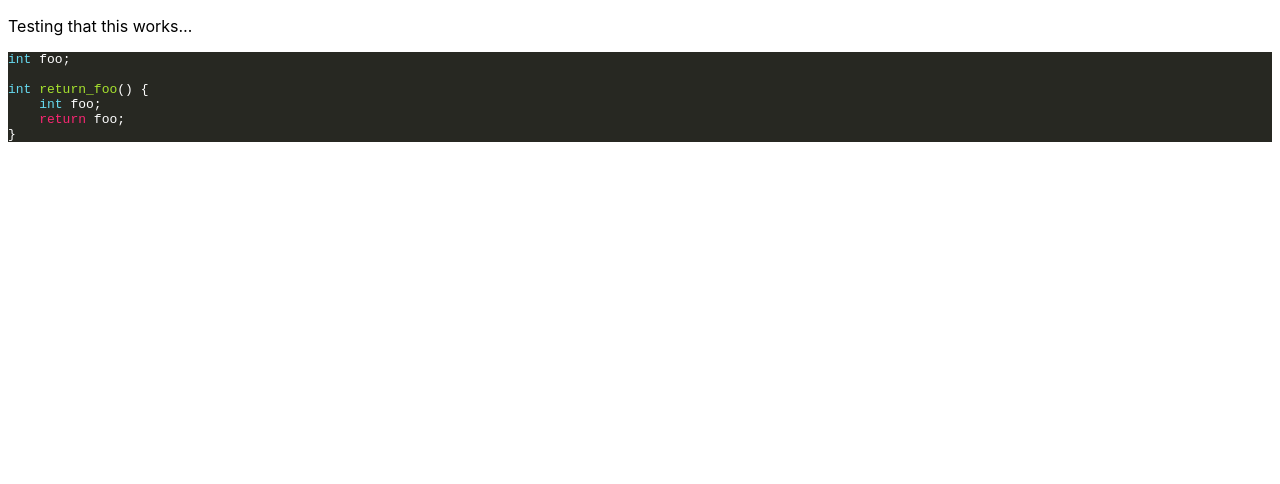
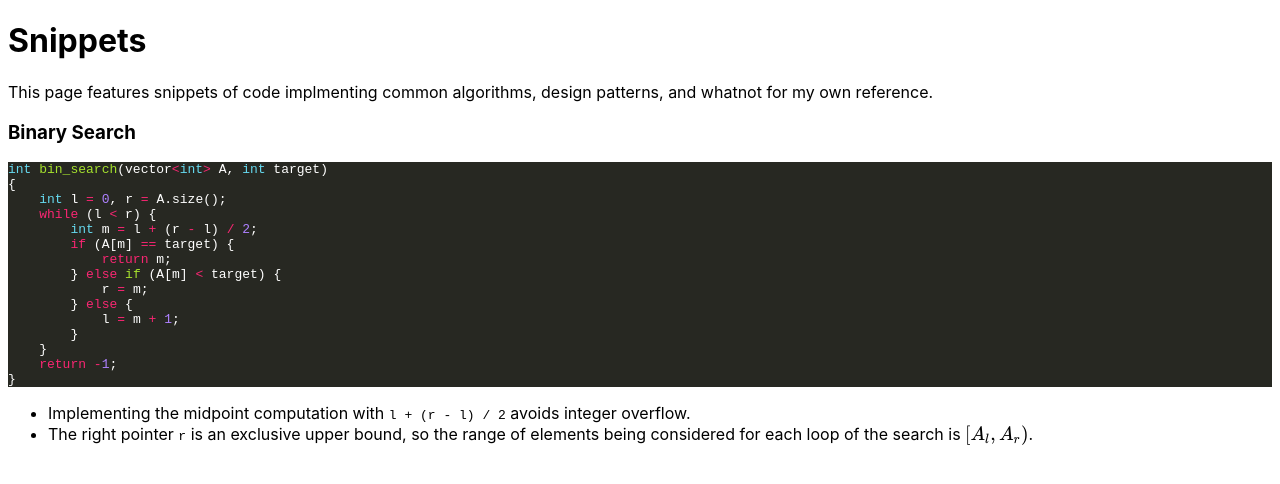
Before and after one commit to notkevin12/site, a Jekyll site: the page built from snippets.md, in a window 1280 px wide. Shown: the top 484 px of the page. Built offline with Jekyll 4.4.1, drawn with Linux system fonts in a browser that asks for light colours; nearby versions of some CDN libraries; our own code applies the rules of GitHub Pages for plain Markdown files.

Commit message:
snippets

````diff
--- a/_config.yml
+++ b/_config.yml
@@ -1,3 +1,6 @@
 url: "notkevin12.github.io" # the base hostname & protocol for your site, e.g. http://example.com
 baseurl: "/site" # the subpath of your site, e.g. /blog
 title: "Kevin's site" # the name of your site, e.g. ACME Corp.
+markdown: kramdown
+kramdown:
+  math_engine: katex
--- a/_layouts/default.html
+++ b/_layouts/default.html
@@ -6,6 +6,19 @@
     <title>{{ site.title }}</title>
     <link rel="stylesheet" href="{{ "/assets/css/main.css" | relative_url }}">
     <link rel="stylesheet" href="{{ "/assets/css/syntax.css" | relative_url }}">
+    {% if page.katex %}
+    <!--KaTeX-->
+    <link rel="stylesheet" href="https://cdn.jsdelivr.net/npm/katex@0.12.0/dist/katex.min.css" integrity="sha384-AfEj0r4/OFrOo5t7NnNe46zW/tFgW6x/bCJG8FqQCEo3+Aro6EYUG4+cU+KJWu/X" crossorigin="anonymous">
+    <script defer src="https://cdn.jsdelivr.net/npm/katex@0.12.0/dist/katex.min.js" integrity="sha384-g7c+Jr9ZivxKLnZTDUhnkOnsh30B4H0rpLUpJ4jAIKs4fnJI+sEnkvrMWph2EDg4" crossorigin="anonymous"></script>
+    <script defer src="https://cdn.jsdelivr.net/npm/katex@0.12.0/dist/contrib/auto-render.min.js" integrity="sha384-mll67QQFJfxn0IYznZYonOWZ644AWYC+Pt2cHqMaRhXVrursRwvLnLaebdGIlYNa" crossorigin="anonymous"></script>
+    <script>
+      document.addEventListener("DOMContentLoaded", function() {
+        renderMathInElement(document.body, {
+            // ...options...
+        });
+      });
+    </script>
+    {% endif %}
   </head>
   <body>
     {{ content }}
--- a/snippets.md
+++ b/snippets.md
@@ -1,14 +1,31 @@
 ---
 layout: default
+katex: true
 ---
 
-Testing that this works...
+# Snippets
+
+This page features snippets of code implmenting common algorithms, design patterns, and whatnot for my own reference.
+
+### Binary Search
 
 ```cpp
-int foo;
-
-int return_foo() {
-    int foo;
-    return foo;
+int bin_search(vector<int> A, int target)
+{
+    int l = 0, r = A.size();
+    while (l < r) {
+        int m = l + (r - l) / 2;
+        if (A[m] == target) {
+            return m;
+        } else if (A[m] < target) {
+            r = m;
+        } else {
+            l = m + 1;
+        }
+    }
+    return -1;
 }
 ```
+
+- Implementing the midpoint computation with `l + (r - l) / 2` avoids integer overflow.
+- The right pointer `r` is an exclusive upper bound, so the range of elements being considered for each loop of the search is $$[A_l, A_r)$$.
````
